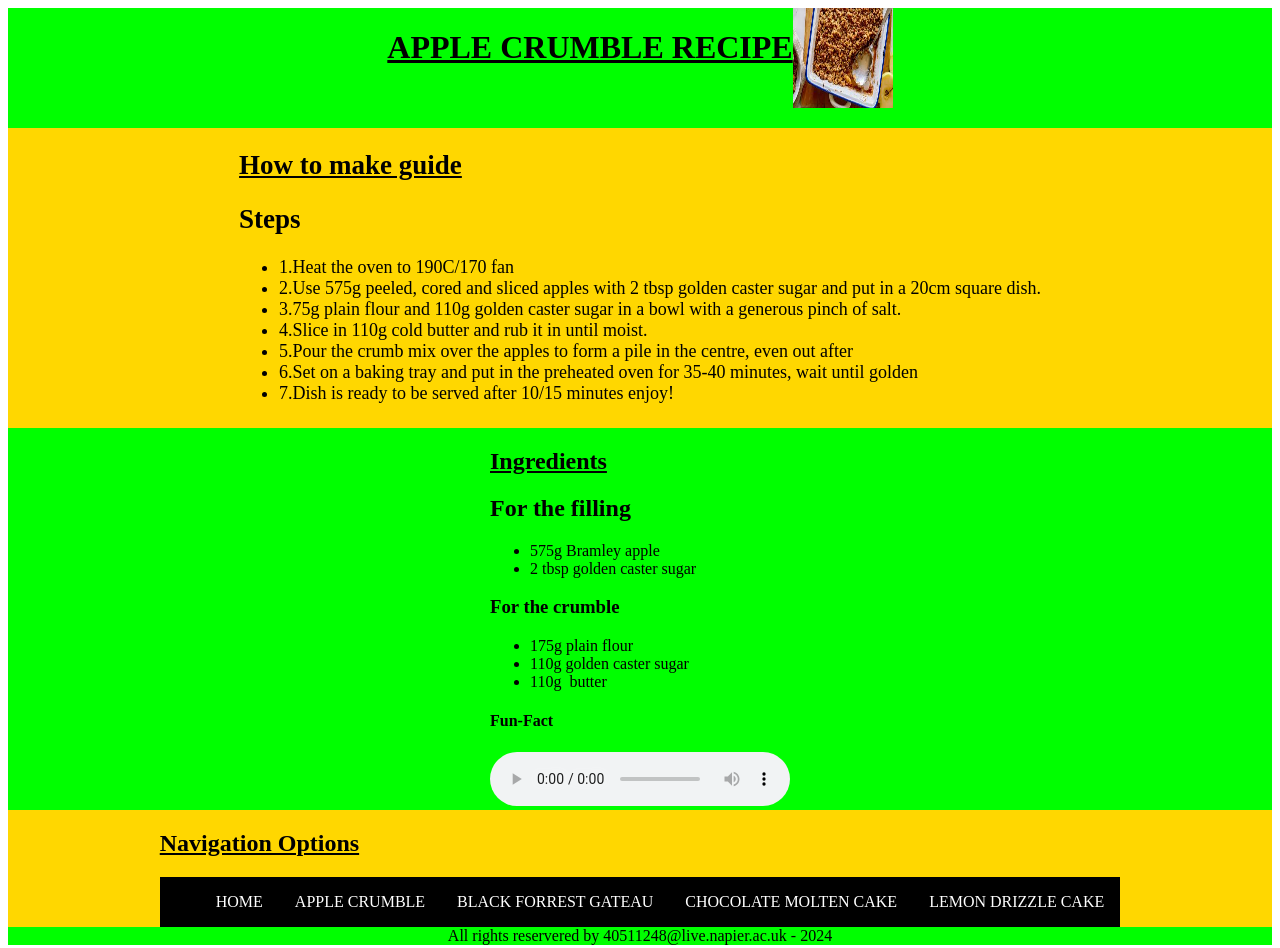
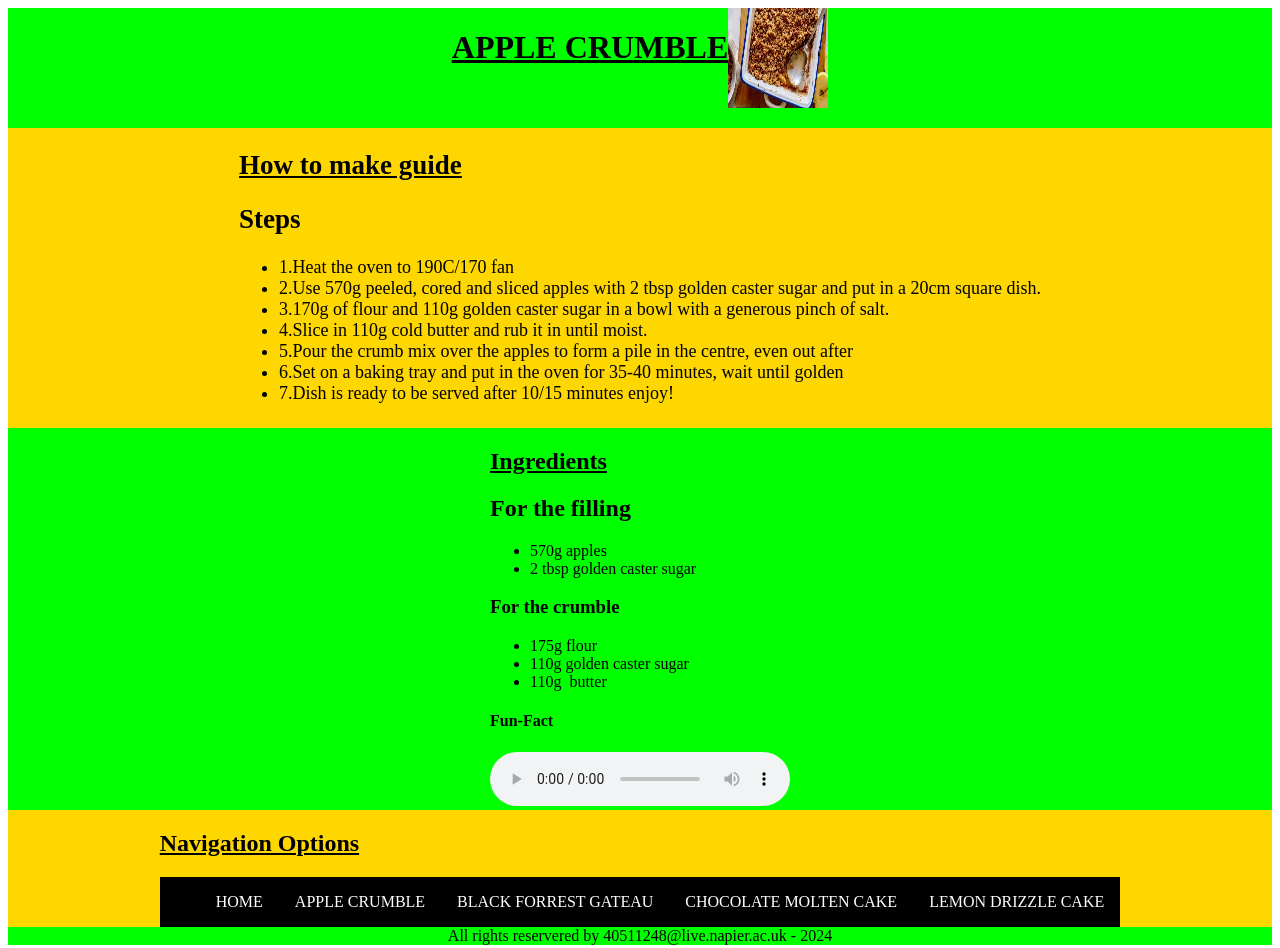
Before and after one commit to cobiepeebles1/40511248---SET08401-2023-4-TR2-001---Web-Technologies, a plain HTML site: page apple-crumble.html in a window 1280 px wide. Drawn offline with Linux system fonts and the light colour scheme.

Commit message:
Add files via upload

```diff
--- a/apple-crumble.html
+++ b/apple-crumble.html
@@ -8,7 +8,7 @@
 <body>
 <div class="Wrapper1">
 <header class="header">
-<h1>APPLE CRUMBLE RECIPE
+<h1>APPLE CRUMBLE
 <style>
       h1 {
         text-decoration: underline;
@@ -28,16 +28,14 @@
 <p1>
 <ul class="Apple-steps">
 <li><a href="#"></a>1.Heat the oven to 190C/170 fan</li>
-<li><a href="#"></a>2.Use 575g peeled, cored and sliced apples
+<li><a href="#"></a>2.Use 570g peeled, cored and sliced apples
 with 2 tbsp golden caster sugar
 and put in a 20cm square dish.</li>
-<li><a href="#"></a>3.75g plain flour and 110g golden caster sugar in a bowl with a generous pinch of salt.</li>
+<li><a href="#"></a>3.170g of flour and 110g golden caster sugar in a bowl with a generous pinch of salt.</li>
 <li><a href="#"></a>4.Slice in 110g cold butter and rub it in until moist.</li>
 <li><a href="#"></a>5.Pour the crumb mix over the apples to form a pile in the centre, even out after</li>
-<li><a href="#"></a>6.Set on a baking tray and put in the preheated oven for 35-40 minutes, wait until golden</li>
+<li><a href="#"></a>6.Set on a baking tray and put in the oven for 35-40 minutes, wait until golden</li>
 <li><a href="#"></a>7.Dish is ready to be served after 10/15 minutes enjoy!</li>
-
-
  </ul>
 </div>
 </article>
@@ -47,14 +45,14 @@ and put in a 20cm square dish.</li>
 <h2>For the filling</h2>
 <p1>
 <ul class="For the filling">
- <li><a href="#"></a>575g Bramley apple</li>
+ <li><a href="#"></a>570g apples</li>
  <li><a href="#"></a>2 tbsp golden caster sugar</li>
  </ul>
  </p1>
  <h3>For the crumble
 </h3>
  <ul class="For the crumble">
- <li><a href="#"></a>175g plain flour</li>
+ <li><a href="#"></a>175g flour</li>
  <li><a href="#"></a>110g golden caster sugar</li>
  <li><a href="#"></a>110g  butter</li>
  </ul>
@@ -65,9 +63,6 @@ and put in a 20cm square dish.</li>
 </audio>
 </p1>
 </aside>
-
-
-
 </div>
 </aside>
 <aside class="asideRight">
```
Also changed, not shown: black-forrest-gateau.html (+2 -3 lines), index.html (+1 -1 lines).
